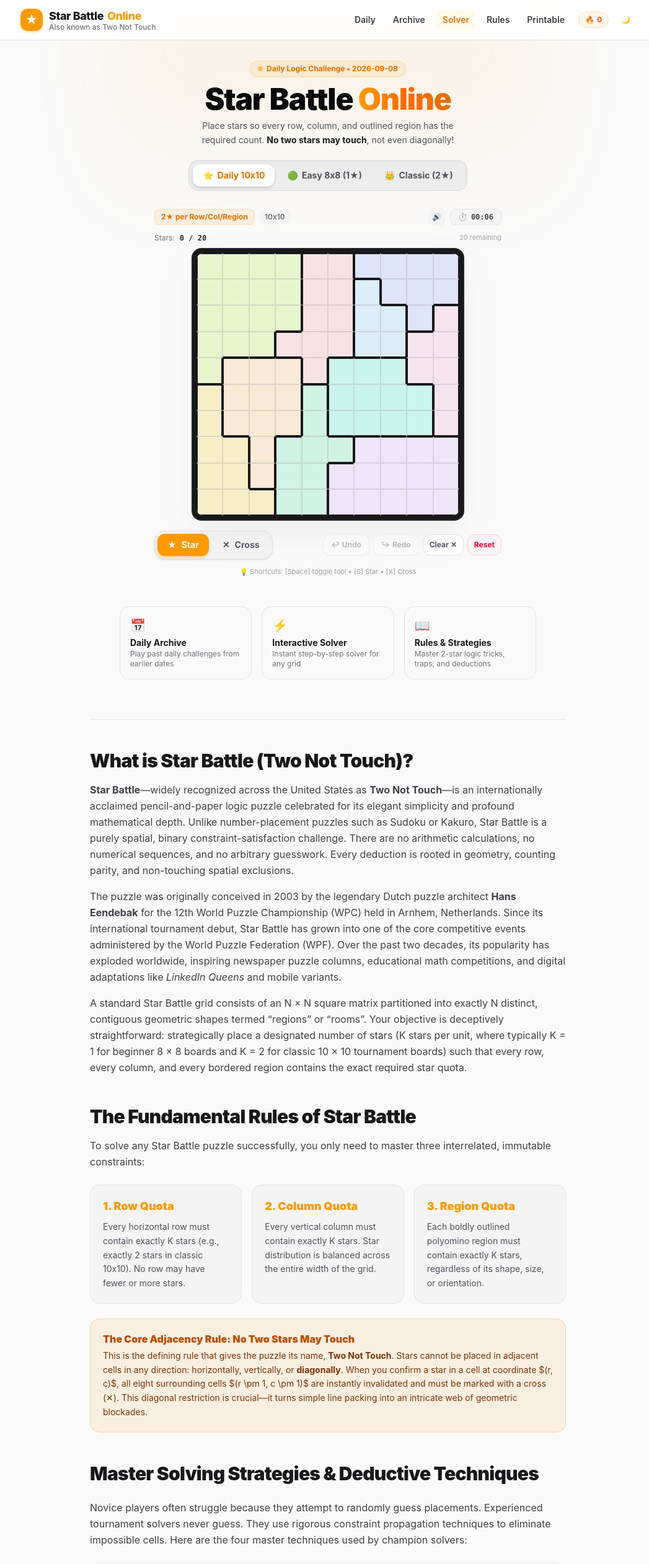
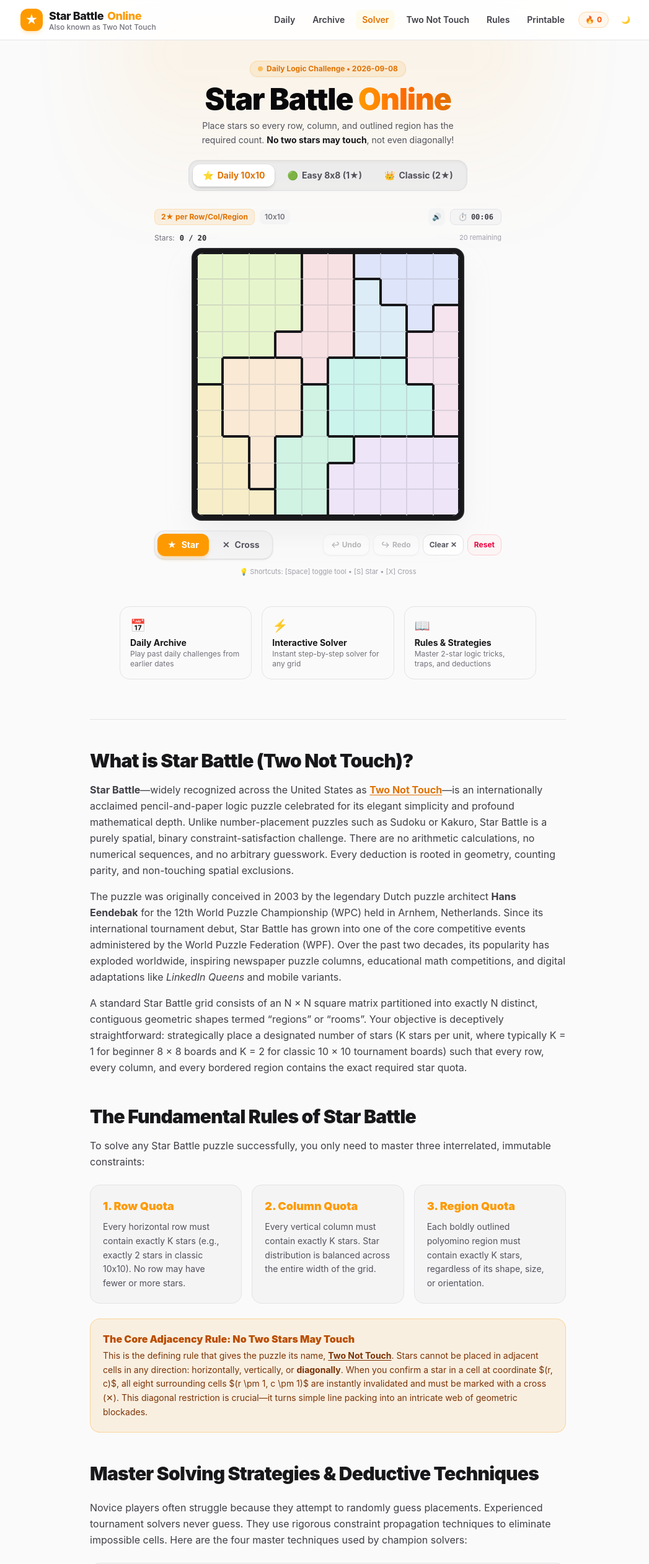
Before and after one commit to a353551071/starbattle, a Next.js app: page / in a window 1280 px wide. Shown: the top 2523 px of the page at 62% size, without its empty margins (111-1158 px from the left). Built offline with nearby package versions, Linux system fonts and the light colour scheme; no server answers.

Commit message:
feat(seo): link Two Not Touch in header navigation and homepage body

```diff
--- a/src/app/page.tsx
+++ b/src/app/page.tsx
@@ -106,7 +106,7 @@
             What is Star Battle (Two Not Touch)?
           </h2>
           <p className="text-sm sm:text-base leading-relaxed">
-            <strong>Star Battle</strong>—widely recognized across the United States as <strong>Two Not Touch</strong>—is an internationally acclaimed pencil-and-paper logic puzzle celebrated for its elegant simplicity and profound mathematical depth. Unlike number-placement puzzles such as Sudoku or Kakuro, Star Battle is a purely spatial, binary constraint-satisfaction challenge. There are no arithmetic calculations, no numerical sequences, and no arbitrary guesswork. Every deduction is rooted in geometry, counting parity, and non-touching spatial exclusions.
+            <strong>Star Battle</strong>—widely recognized across the United States as <Link href="/two-not-touch" className="font-bold text-amber-600 dark:text-amber-400 underline underline-offset-2 hover:text-amber-500 transition-colors">Two Not Touch</Link>—is an internationally acclaimed pencil-and-paper logic puzzle celebrated for its elegant simplicity and profound mathematical depth. Unlike number-placement puzzles such as Sudoku or Kakuro, Star Battle is a purely spatial, binary constraint-satisfaction challenge. There are no arithmetic calculations, no numerical sequences, and no arbitrary guesswork. Every deduction is rooted in geometry, counting parity, and non-touching spatial exclusions.
           </p>
           <p className="text-sm sm:text-base leading-relaxed">
             The puzzle was originally conceived in 2003 by the legendary Dutch puzzle architect <strong>Hans Eendebak</strong> for the 12th World Puzzle Championship (WPC) held in Arnhem, Netherlands. Since its international tournament debut, Star Battle has grown into one of the core competitive events administered by the World Puzzle Federation (WPF). Over the past two decades, its popularity has exploded worldwide, inspiring newspaper puzzle columns, educational math competitions, and digital adaptations like <em>LinkedIn Queens</em> and mobile variants.
@@ -147,7 +147,7 @@
           <div className="p-5 rounded-2xl bg-amber-500/10 border border-amber-500/30 text-amber-900 dark:text-amber-200 text-sm leading-relaxed">
             <h3 className="font-black text-base mb-1 text-amber-700 dark:text-amber-300">The Core Adjacency Rule: No Two Stars May Touch</h3>
             <p>
-              This is the defining rule that gives the puzzle its name, <strong>Two Not Touch</strong>. Stars cannot be placed in adjacent cells in any direction: horizontally, vertically, or <strong>diagonally</strong>. When you confirm a star in a cell at coordinate $(r, c)$, all eight surrounding cells $(r \pm 1, c \pm 1)$ are instantly invalidated and must be marked with a cross (✕). This diagonal restriction is crucial—it turns simple line packing into an intricate web of geometric blockades.
+              This is the defining rule that gives the puzzle its name, <Link href="/two-not-touch" className="font-bold underline underline-offset-2 hover:text-amber-600 dark:hover:text-amber-400 transition-colors">Two Not Touch</Link>. Stars cannot be placed in adjacent cells in any direction: horizontally, vertically, or <strong>diagonally</strong>. When you confirm a star in a cell at coordinate $(r, c)$, all eight surrounding cells $(r \pm 1, c \pm 1)$ are instantly invalidated and must be marked with a cross (✕). This diagonal restriction is crucial—it turns simple line packing into an intricate web of geometric blockades.
             </p>
           </div>
         </article>
--- a/src/components/Header.tsx
+++ b/src/components/Header.tsx
@@ -73,6 +73,12 @@
             Solver
           </Link>
           <Link
+            href="/two-not-touch"
+            className="hidden sm:inline-block px-2.5 py-1.5 rounded-lg text-xs sm:text-sm font-semibold text-zinc-700 dark:text-zinc-300 hover:bg-zinc-100 dark:hover:bg-zinc-800 transition-colors"
+          >
+            Two Not Touch
+          </Link>
+          <Link
             href="/how-to-play"
             className="hidden sm:inline-block px-2.5 py-1.5 rounded-lg text-xs sm:text-sm font-semibold text-zinc-700 dark:text-zinc-300 hover:bg-zinc-100 dark:hover:bg-zinc-800 transition-colors"
           >
@@ -80,7 +86,7 @@
           </Link>
           <Link
             href="/printable"
-            className="hidden sm:inline-block px-2.5 py-1.5 rounded-lg text-xs sm:text-sm font-semibold text-zinc-700 dark:text-zinc-300 hover:bg-zinc-100 dark:hover:bg-zinc-800 transition-colors"
+            className="hidden md:inline-block px-2.5 py-1.5 rounded-lg text-xs sm:text-sm font-semibold text-zinc-700 dark:text-zinc-300 hover:bg-zinc-100 dark:hover:bg-zinc-800 transition-colors"
           >
             Printable
           </Link>
```
